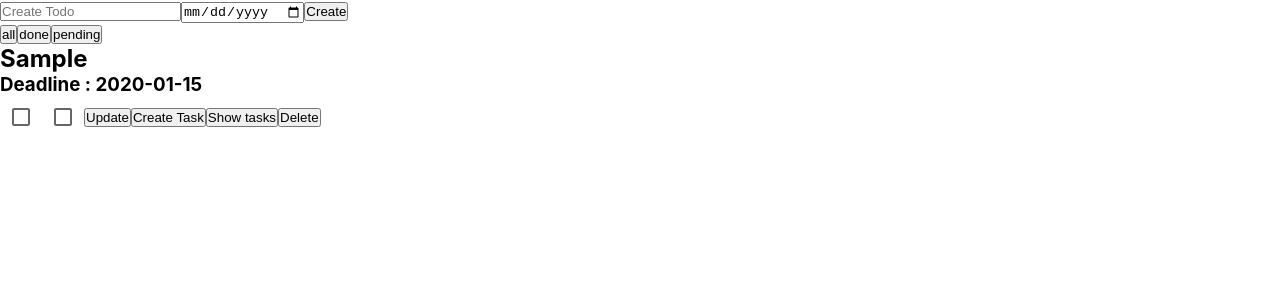
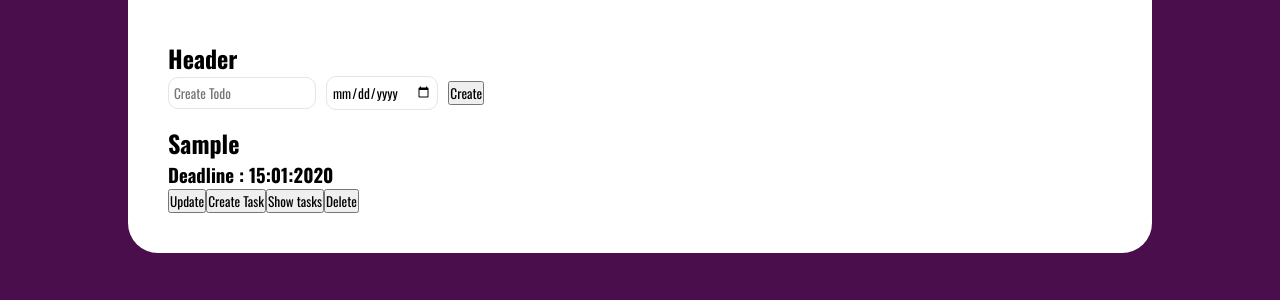
Before and after one commit to RockyAtoyan/todo-list, a React (Create React App) app: page / in a window 1280 px wide. Both pictures are taken after typing "Sample", "2020-01-15" into the empty fields and a click on the button "Create". Shown: the top 300 px of the page. Built offline with nearby package versions, Linux system fonts and the light colour scheme.

Commit message:
Add opportunity to set Task's status

```diff
--- a/public/index.html
+++ b/public/index.html
@@ -25,6 +25,9 @@
       Learn how to configure a non-root public URL by running `npm run build`.
     -->
     <title>React App</title>
+    <link rel="preconnect" href="https://fonts.googleapis.com">
+    <link rel="preconnect" href="https://fonts.gstatic.com" crossorigin>
+    <link href="https://fonts.googleapis.com/css2?family=Oswald:wght@200;300;400;500;600;700&display=swap" rel="stylesheet">
   </head>
   <body>
     <noscript>You need to enable JavaScript to run this app.</noscript>
--- a/src/App.scss
+++ b/src/App.scss
@@ -1,7 +1,10 @@
-*{
+*,
+*::after,
+*::before{
   padding: 0;
   margin: 0;
   box-sizing: border-box;
+  font-family: 'Oswald',sans-serif;
 }
 .preloader{
   position: fixed;
@@ -14,3 +17,47 @@
   justify-content: center;
   background: rgba(0,0,0,.5);
 }
+.categories{
+  display: flex;
+  align-items: center;
+  gap: 10px;
+  button{
+    cursor: pointer;
+    padding: 5px 20px;
+    border: 1px solid #000;
+    background: #fff;
+    border-radius: 10px;
+    transition: all .3s ease;
+    &:hover,&.active{
+      background: #000;
+      color: #fff;
+    }
+  }
+}
+body{
+  background: #4b0e4d;
+}
+.App{
+  width: 80%;
+  margin: 0 auto;
+  padding: 40px;
+  border-radius: 0 0 30px 30px;
+  background: #fff;
+}
+.todo{
+  &_list{
+    display: flex;
+    flex-direction: column;
+    gap: 15px;
+    .create_form{
+      display: flex;
+      gap: 10px;
+      align-items: center;
+      input{
+        padding: 5px;
+        border-radius: 10px;
+        border: 1px solid #e5e5e5;
+      }
+    }
+  }
+}
--- a/src/App.tsx
+++ b/src/App.tsx
@@ -1,6 +1,7 @@
 import React, {useEffect} from 'react';
 import './App.scss';
 import {TodoList} from "./Components/TodoList/TodoList";
+import {Header} from "./Components/Header";
 
 const App = () => {
 
@@ -10,6 +11,7 @@ const App = () => {
 
     return (
         <div className="App">
+            <Header />
             <TodoList/>
         </div>
     );
--- a/src/Components/Categories.tsx
+++ b/src/Components/Categories.tsx
@@ -1,18 +1,13 @@
-import {ThunkDispatch} from "redux-thunk";
-import {AppStateType} from "./store/store";
-import {AnyAction} from "redux";
-import {useDispatch} from "react-redux";
-import {setCategoryTodoAC} from "./store/todoReducer";
+import {FC} from "react";
 
 const categories = ['all','done','pending']
 
-export const Categories = () => {
-    const dispatch:ThunkDispatch<AppStateType, any, AnyAction> = useDispatch()
+export const Categories:FC<{setCurrentCategory:(...args:any) => void,currentCategory:string}> = ({currentCategory,setCurrentCategory}) => {
 
     return <div className={'categories'}>
         {categories.map((category,index) => {
-            return <button key={index} onClick={() => {
-                dispatch(setCategoryTodoAC(category))
+            return <button className={currentCategory === category ? 'active' : ''} key={index} onClick={() => {
+                setCurrentCategory(category)
             }} >{category}</button>
         })}
     </div>
--- /dev/null
+++ b/src/Components/Header.tsx
@@ -0,0 +1,8 @@
+
+
+export const Header = () => {
+
+    return <header className={'header'}>
+        <h2>Header</h2>
+    </header>
+}
--- a/src/Components/Task.tsx
+++ b/src/Components/Task.tsx
@@ -11,9 +11,9 @@ import {Checkbox} from "@mui/material";
 const UpdateTaskForm:FC<{task:TaskType,closeUpdateMode:(...args:any) => void}> = ({task,closeUpdateMode}) => {
     const dispatch:ThunkDispatch<AppStateType, any, AnyAction> = useDispatch()
 
-    return <Formik initialValues={{title:task.title,deadline:task.deadline}} onSubmit={({title,deadline}) => {
+    return <Formik initialValues={{title:task.title,deadline:task.deadline.split('.').reverse().join('-')}} onSubmit={({title,deadline}) => {
         dispatchFetching(dispatch)
-        localStorage.setItem(task.id,JSON.stringify({...task,title,deadline}))
+        localStorage.setItem(task.id,JSON.stringify({...task,title,deadline:String(deadline).split('-').reverse().join('.')}))
         closeUpdateMode()
     }}>
         <Form>
@@ -28,13 +28,21 @@ export const Task:FC<{task:TaskType}> = ({task}) => {
     const dispatch:ThunkDispatch<AppStateType, any, AnyAction> = useDispatch()
 
     const [updateMode,setUpdateMode] = useState(false)
+    const [pendingMode,setPendingMode] = useState(task.pending)
     const [doneMode,setDoneMode] = useState(task.done)
+
+    useEffect(() => {
+        dispatchFetching(dispatch)
+        localStorage.setItem(task.id,JSON.stringify({...task,pending:pendingMode}))
+    },[pendingMode])
+
+    useEffect(() => {
+        dispatchFetching(dispatch)
+        localStorage.setItem(task.id,JSON.stringify({...task,done:doneMode}))
+    },[doneMode])
 
     const dragTask = useSelector((state:AppStateType) => state.todo.dragTask)
 
-    useEffect(() => {
-        localStorage.setItem(task.id,JSON.stringify({...task,done:doneMode}))
-    },[doneMode])
 
     const dragStartHandler = function (event:any){
         dispatch(setDragTaskAC(task))
@@ -53,9 +61,12 @@ export const Task:FC<{task:TaskType}> = ({task}) => {
     }}>
         <h4>{task.title}</h4>
         <h6>Deadline : {String(task.deadline)}</h6>
-        <Checkbox checked={doneMode} onChange={() => {
+        <Checkbox checked={pendingMode} onChange={(event) => {
+            setPendingMode(prev => !prev)
+        }}/>
+        <Checkbox checked={doneMode} onChange={(event) => {
             setDoneMode(prev => !prev)
-        }} />
+        }}/>
         <button onClick={() => {
             setUpdateMode(prev => !prev)
         }}>Update</button>
--- a/src/Components/Todo.tsx
+++ b/src/Components/Todo.tsx
@@ -9,14 +9,15 @@ import {FC, useEffect, useState} from "react";
 import {Task} from "./Task";
 import {Field, Form, Formik} from "formik";
 import {Checkbox} from "@mui/material";
+import {Categories} from "./Categories";
 
 
 const UpdateTodoForm:FC<{todo:TodoType,closeUpdateMode:(...args:any) => void}> = ({todo,closeUpdateMode}) => {
     const dispatch:ThunkDispatch<AppStateType, any, AnyAction> = useDispatch()
 
-    return <Formik initialValues={{title:todo.title,deadline:todo.deadline}} onSubmit={({title,deadline}) => {
+    return <Formik initialValues={{title:todo.title,deadline:todo.deadline.split('.').reverse().join('-')}} onSubmit={({title,deadline}) => {
         dispatchFetching(dispatch)
-        localStorage.setItem(todo.id,JSON.stringify({...todo,title,deadline}))
+        localStorage.setItem(todo.id,JSON.stringify({...todo,title,deadline:String(deadline).split('-').reverse().join('.')}))
         closeUpdateMode()
     }}>
         <Form>
@@ -29,8 +30,8 @@ const UpdateTodoForm:FC<{todo:TodoType,closeUpdateMode:(...args:any) => void}> =
 
 const CreateTaskForm:FC<{handleSubmit:(...args:any) => void}> = ({handleSubmit}) => {
 
-    return <Formik initialValues={{title:'',deadline:new Date().toLocaleDateString()}} onSubmit={({title,deadline}) => {
-        handleSubmit(title,deadline)
+    return <Formik initialValues={{title:'',deadline:new Date().toLocaleDateString().split('-').reverse().join(':')}} onSubmit={({title,deadline}) => {
+        handleSubmit(title,deadline.split('-').reverse().join('.'))
     }}>
         <Form>
             <Field name={'title'} placeholder={'new Title'} />
@@ -46,16 +47,7 @@ export const Todo:FC<{todo:TodoType,tasks:TaskType[]}> = ({todo,tasks}) => {
 
     const [updateMode,setUpdateMode] = useState(false)
     const [createMode,setCreateMode] = useState(false)
-    const [todoPendingMode,setTodoPendingMode] = useState(todo.pending)
-    const [todoDoneMode,setTodoDoneMode] = useState(todo.done)
-
-    useEffect(() => {
-        localStorage.setItem(todo.id,JSON.stringify({...todo,pending:todoPendingMode}))
-    },[todoPendingMode])
-
-    useEffect(() => {
-        localStorage.setItem(todo.id,JSON.stringify({...todo,done:todoDoneMode}))
-    },[todoDoneMode])
+    const [sortMode,setSortMode] = useState('all')
 
     const fetching = useSelector((state:AppStateType) => state.todo.fetching)
     const currentTodoId = useSelector((state:AppStateType) => state.todo.currentTodoId)
@@ -66,12 +58,6 @@ export const Todo:FC<{todo:TodoType,tasks:TaskType[]}> = ({todo,tasks}) => {
         <div key={todo.id} className={'todo'}>
             <h2>{todo.title}</h2>
             <h3>Deadline : {String(todo.deadline)}</h3>
-            <Checkbox checked={todoPendingMode} onChange={(event) => {
-                setTodoPendingMode(prev => !prev)
-            }}/>
-            <Checkbox checked={todoDoneMode} onChange={(event) => {
-                setTodoDoneMode(prev => !prev)
-            }}/>
             <button onClick={() => {
                 setUpdateMode(prev => !prev)
             }}>Update</button>
@@ -83,7 +69,7 @@ export const Todo:FC<{todo:TodoType,tasks:TaskType[]}> = ({todo,tasks}) => {
             }}>Create Task</button>
             {createMode && <CreateTaskForm handleSubmit={(title,deadline) => {
                 dispatchFetching(dispatch)
-                localStorage.setItem(newTaskId,JSON.stringify({id:newTaskId,todoId:todo.id,title,deadline,order:tasks.sort((a,b) => a.order - b.order)[tasks.length - 1] ? (tasks.sort((a,b) => a.order - b.order)[tasks.length - 1].order + 1) : 1}))
+                localStorage.setItem(newTaskId,JSON.stringify({id:newTaskId,todoId:todo.id,title,deadline,pending:false,done:false,order:tasks.sort((a,b) => a.order - b.order)[tasks.length - 1] ? (tasks.sort((a,b) => a.order - b.order)[tasks.length - 1].order + 1) : 1}))
                 setCreateMode(false)
                 dispatch(setCurrentTodoIdAC(todo.id))
             }} />}
@@ -91,7 +77,10 @@ export const Todo:FC<{todo:TodoType,tasks:TaskType[]}> = ({todo,tasks}) => {
                 if(currentTodoId === todo.id) return dispatch(setCurrentTodoIdAC(null))
                 dispatch(setCurrentTodoIdAC(todo.id))
             }}>{currentTodoId === todo.id ? 'Hide tasks' : 'Show tasks' }</button>
-            {currentTodoId === todo.id && tasks.sort((a,b) => b.order - a.order).map(task => {
+            {currentTodoId === todo.id && <Categories currentCategory={sortMode} setCurrentCategory={(category:string) => {
+                setSortMode(category)
+            }} />}
+            {currentTodoId === todo.id && tasks.sort((a,b) => b.order - a.order).filter(task => sortMode === 'all' ? true : (sortMode === 'pending' ? task.pending : task.done)).map(task => {
                 return <Task key={task.id} task={task} />
             })}
             <button disabled={fetching && todo.id === currentTodoId} onClick={() => {
--- a/src/Components/TodoList/TodoList.tsx
+++ b/src/Components/TodoList/TodoList.tsx
@@ -14,10 +14,10 @@ const CreateForm:FC<{dispatchFetching:(...args:any) => void,fetching:boolean,las
     return <Formik initialValues={{title:'',deadline:new Date().toLocaleDateString()}} onSubmit={({title,deadline},{resetForm}) => {
         dispatchFetching()
         const id = uniqid()
-        localStorage.setItem(id,JSON.stringify({id,title,deadline,pending:false,done:false,order:lastTodoOrder + 1,type:'todo'}))
+        if(title) localStorage.setItem(id,JSON.stringify({id,title,deadline:deadline.split('-').reverse().join(':') ,pending:false,done:false,order:lastTodoOrder + 1,type:'todo'}))
         resetForm(undefined)
     }}>
-        <Form>
+        <Form className={'create_form'}>
             <Field name={'title'} placeholder={'Create Todo'} />
             <Field name={'deadline'} type={'date'} placeholder={''} />
             <button disabled={fetching} type={'submit'}>Create</button>
@@ -56,7 +56,6 @@ export const TodoList = () => {
         <CreateForm lastTodoOrder={Array.from(items)[items.length - 1] ? Array.from(items)[items.length - 1].order : 0 } fetching={fetching} dispatchFetching={() => {
             dispatchFetching(dispatch)
         }} />
-        <Categories />
         {todos}
     </div>
 }
--- a/src/Components/store/todoReducer.ts
+++ b/src/Components/store/todoReducer.ts
@@ -16,7 +16,7 @@ export type TodoType = {
     order: number
     done:boolean
     pending:boolean
-    deadline:Date
+    deadline:string
 }
 
 export type TaskType = {
@@ -25,7 +25,8 @@ export type TaskType = {
     order: number
     todoId: string
     done:boolean
-    deadline:Date
+    pending:boolean
+    deadline:string
 }
 
 export const todoReducer = (state = IS, action: ActionsType) => {
```
